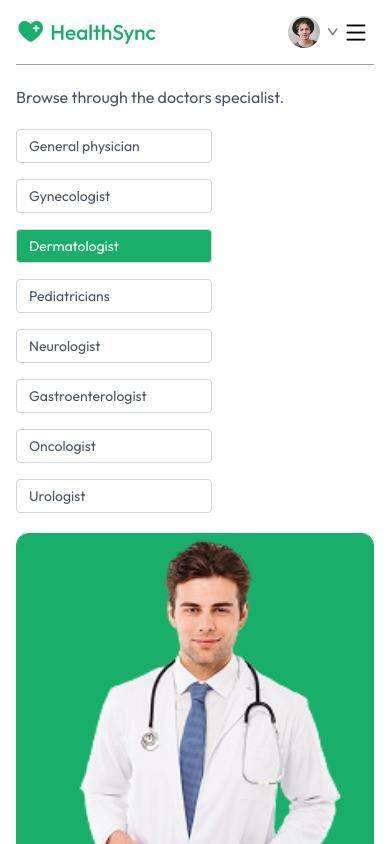
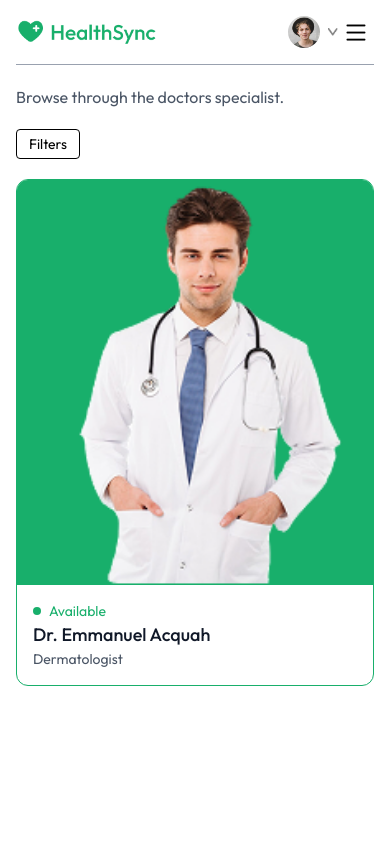
Before and after one commit to Ronzayne/HealthSync, a React (Vite) app in the folder front-end/: page /doctors/Dermatologist in a window 390 px wide. Shown: the top 844 px of the page. Built offline with nearby package versions, Linux system fonts and the light colour scheme.

Commit message:
updated doctors page

```diff
--- a/front-end/src/Pages/Doctors.jsx
+++ b/front-end/src/Pages/Doctors.jsx
@@ -8,6 +8,7 @@
   const { speciality } = useParams();
 
   const [filterDoc, setFilterDoc] = useState([]);
+  const [showFilter, setShowFilter] = useState(false);
 
   const { doctors } = useContext(AppContext);
 
@@ -27,14 +28,26 @@
     <div>
       <p className="text-gray-600">Browse through the doctors specialist.</p>
       <div className="flex flex-col sm:flex-row items-start gap-5 mt-5">
-        <div className="flex flex-col gap-4 text-sm text-gray-600">
+        <button
+          className={`py-1 px-3 border rounded text-sm transition-all sm:hidden ${
+            showFilter ? "bg-primary text-white" : ""
+          }`}
+          onClick={() => setShowFilter((prev) => !prev)}
+        >
+          Filters
+        </button>
+        <div
+          className={`flex-col gap-4 text-sm text-gray-600 ${
+            showFilter ? "flex" : "hidden sm:flex"
+          }`}
+        >
           <p
             onClick={() =>
               speciality === "General physician"
                 ? navigate("/doctors")
                 : navigate("/doctors/General physician")
             }
-            className={`w-[94vw] sm: w-auto pl-3 py-1.5 pr-16 border border-gray-300 rounded transition-all cursor-pointer ${
+            className={`w-[94vw] sm:w-auto pl-3 py-1.5 pr-16 border border-gray-300 rounded transition-all cursor-pointer ${
               speciality === "General physician" ? "bg-primary text-white" : ""
             }`}
           >
@@ -46,7 +59,7 @@
                 ? navigate("/doctors")
                 : navigate("/doctors/Gynecologist")
             }
-            className={`w-[94vw] sm: w-auto pl-3 py-1.5 pr-16 border border-gray-300 rounded transition-all cursor-pointer ${
+            className={`w-[94vw] sm:w-auto pl-3 py-1.5 pr-16 border border-gray-300 rounded transition-all cursor-pointer ${
               speciality === "Gynecologist" ? "bg-primary text-white" : ""
             }`}
           >
@@ -58,7 +71,7 @@
                 ? navigate("/doctors")
                 : navigate("/doctors/Dermatologist")
             }
-            className={`w-[94vw] sm: w-auto pl-3 py-1.5 pr-16 border border-gray-300 rounded transition-all cursor-pointer ${
+            className={`w-[94vw] sm:w-auto pl-3 py-1.5 pr-16 border border-gray-300 rounded transition-all cursor-pointer ${
               speciality === "Dermatologist" ? "bg-primary text-white" : ""
             }`}
           >
@@ -70,7 +83,7 @@
                 ? navigate("/doctors")
                 : navigate("/doctors/Pediatricians")
             }
-            className={`w-[94vw] sm: w-auto pl-3 py-1.5 pr-16 border border-gray-300 rounded transition-all cursor-pointer ${
+            className={`w-[94vw] sm:w-auto pl-3 py-1.5 pr-16 border border-gray-300 rounded transition-all cursor-pointer ${
               speciality === "Pediatricians" ? "bg-primary text-white" : ""
             }`}
           >
@@ -82,7 +95,7 @@
                 ? navigate("/doctors")
                 : navigate("/doctors/Neurologist")
             }
-            className={`w-[94vw] sm: w-auto pl-3 py-1.5 pr-16 border border-gray-300 rounded transition-all cursor-pointer ${
+            className={`w-[94vw] sm:w-auto pl-3 py-1.5 pr-16 border border-gray-300 rounded transition-all cursor-pointer ${
               speciality === "Neurologist" ? "bg-primary text-white" : ""
             }`}
           >
@@ -94,7 +107,7 @@
                 ? navigate("/doctors")
                 : navigate("/doctors/Gastroenterologist")
             }
-            className={`w-[94vw] sm: w-auto pl-3 py-1.5 pr-16 border border-gray-300 rounded transition-all cursor-pointer ${
+            className={`w-[94vw] sm:w-auto pl-3 py-1.5 pr-16 border border-gray-300 rounded transition-all cursor-pointer ${
               speciality === "Gastroenterologist" ? "bg-primary text-white" : ""
             }`}
           >
@@ -106,7 +119,7 @@
                 ? navigate("/doctors")
                 : navigate("/doctors/Oncologist")
             }
-            className={`w-[94vw] sm: w-auto pl-3 py-1.5 pr-16 border border-gray-300 rounded transition-all cursor-pointer ${
+            className={`w-[94vw] sm:w-auto pl-3 py-1.5 pr-16 border border-gray-300 rounded transition-all cursor-pointer ${
               speciality === "Oncologist" ? "bg-primary text-white" : ""
             }`}
           >
@@ -118,7 +131,7 @@
                 ? navigate("/doctors")
                 : navigate("/doctors/Urologist")
             }
-            className={`w-[94vw] sm: w-auto pl-3 py-1.5 pr-16 border border-gray-300 rounded transition-all cursor-pointer ${
+            className={`w-[94vw] sm:w-auto pl-3 py-1.5 pr-16 border border-gray-300 rounded transition-all cursor-pointer ${
               speciality === "Urologist" ? "bg-primary text-white" : ""
             }`}
           >
@@ -128,7 +141,7 @@
         <div className="w-full grid grid-auto-cols gap-4 gap-y-6">
           {filterDoc.map((item, index) => (
             <div
-              onClick={() => navigate(`/appointment/${item._id}`)}
+              onClick={() => navigate(`/appointments/${item._id}`)}
               className="border border-primary rounded-xl  overflow-hidden cursor-pointer hover:translate-y-[-10px] transition-all duration-500"
               key={index}
             >
```
